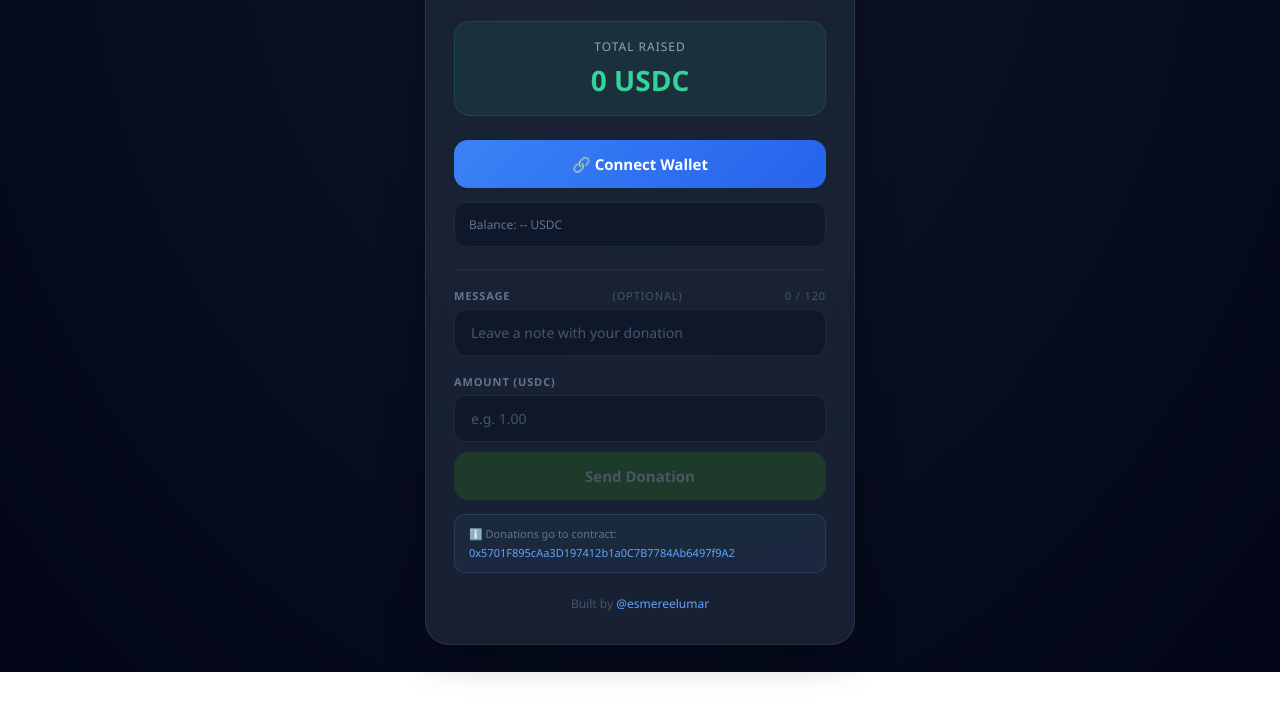
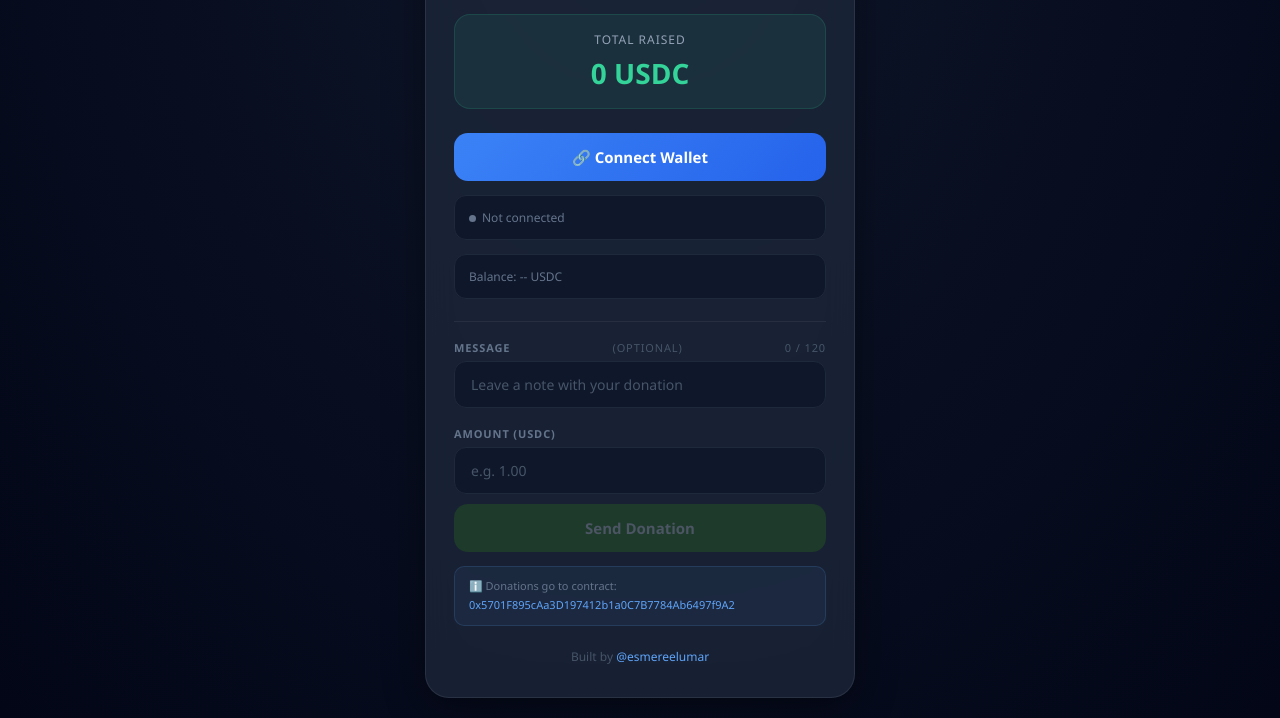
Before and after one commit to Zaksonboy/arc-donation-app, a plain HTML site: page index.html in a window 1280 px wide. Shown: the part 128-846 px from the top of the page. Before the commit the page ends 800 px from the top, so only its background shows below. Drawn offline with nearby package versions, Linux system fonts and the light colour scheme.

Commit message:
Modify wallet connection display in index.html
Updated wallet connection UI elements.

```diff
--- a/index.html
+++ b/index.html
@@ -253,9 +253,13 @@ input::placeholder { color: #475569; }
 
   <button id="connectBtn">🔗 Connect Wallet</button>
 
-  <div class="wallet-box" id="balanceBox">
+<div class="wallet-box" id="walletBox">
+    <span class="wallet-dot"></span>Not connected
+</div>
+
+<div class="wallet-box" id="balanceBox">
     Balance: -- USDC
-  </div>
+</div>
 
   <hr class="divider">
 
```
